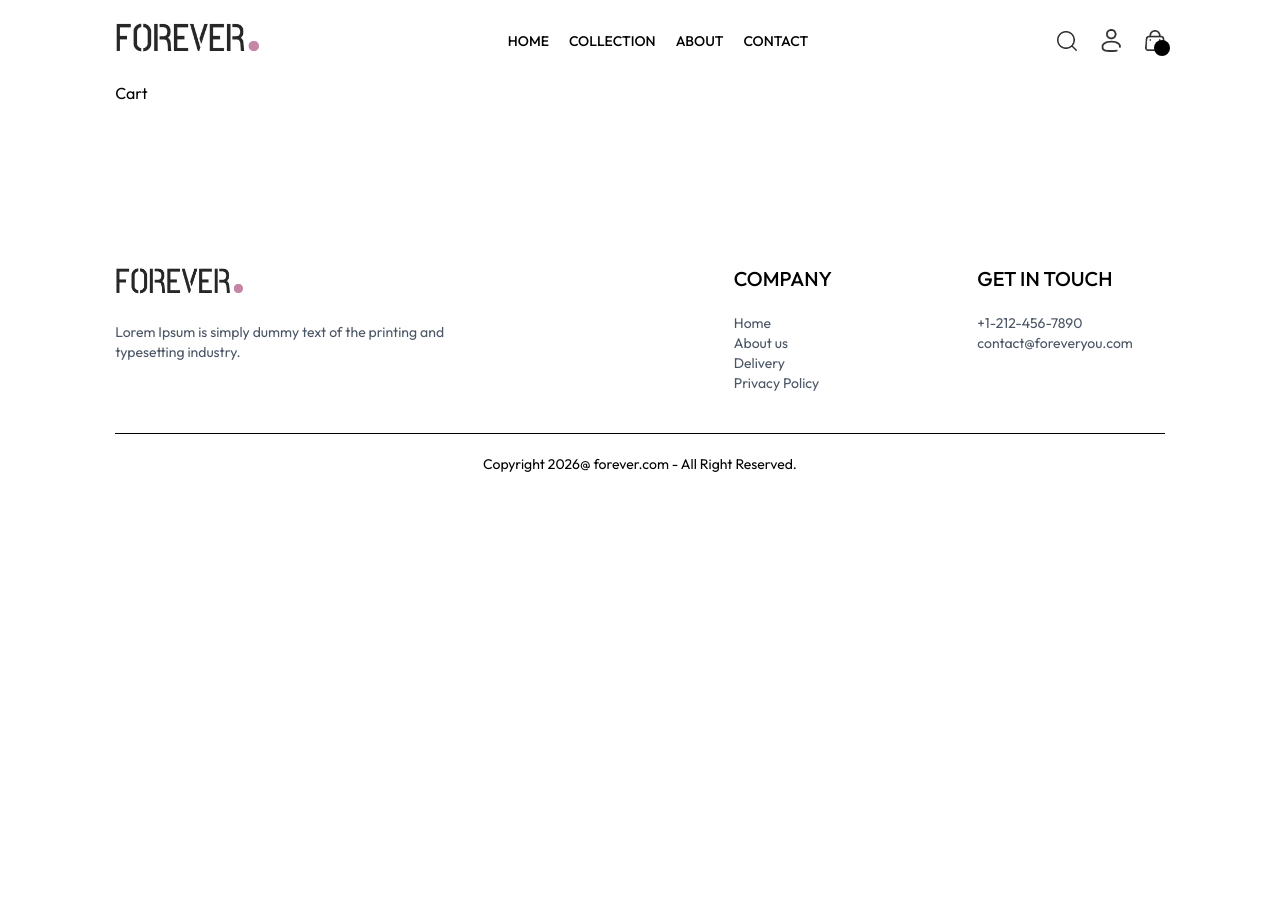
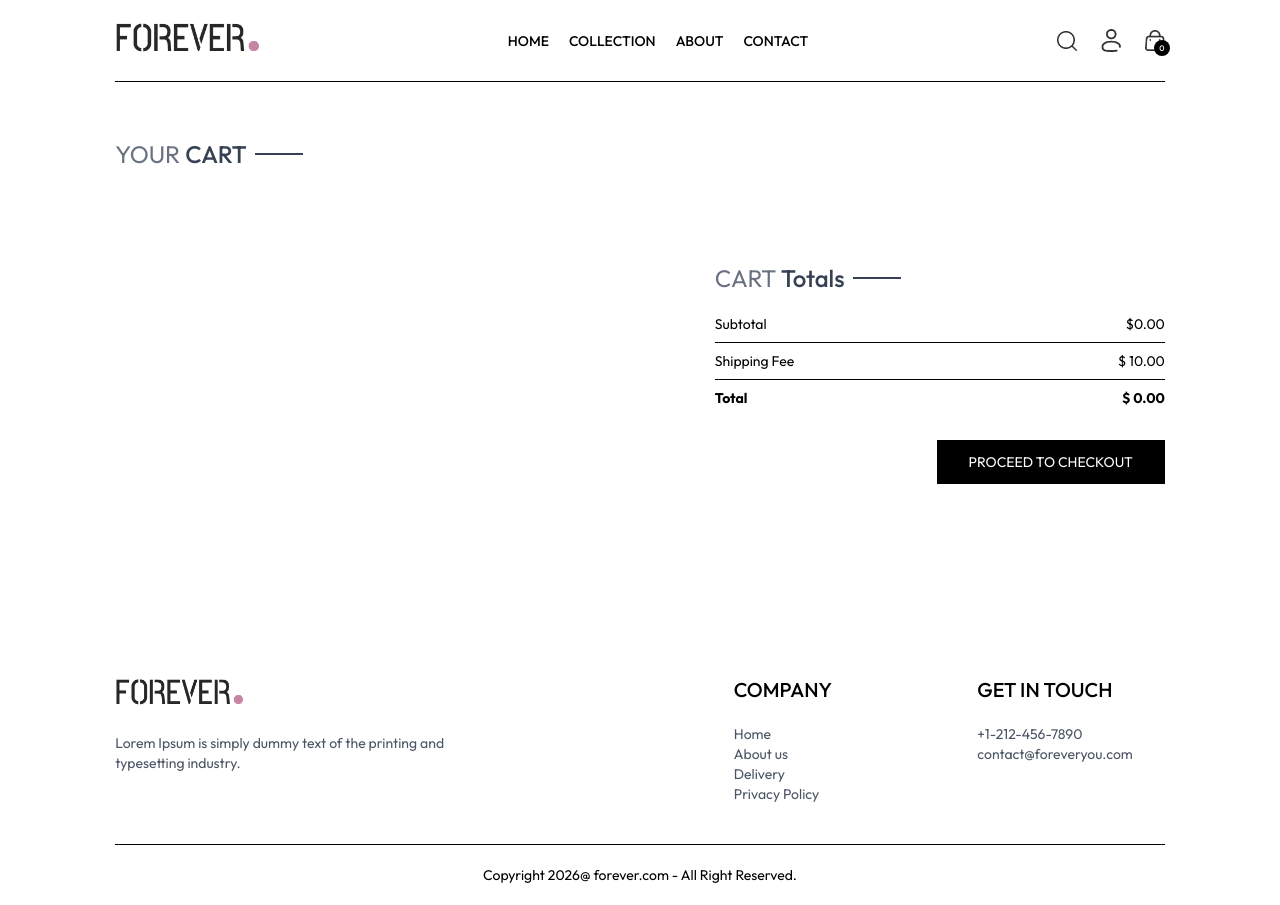
Before and after one commit to ghimireprashanna/ecommerce-app, a React (Vite) app in the folder frontend/: page /cart in a window 1280 px wide. Before the commit the page ends 800 px from the top, so only its background shows below. Built offline with nearby package versions, Linux system fonts and the light colour scheme.

Commit message:
cartPage

```diff
--- /dev/null
+++ b/frontend/src/components/CartTotal.jsx
@@ -0,0 +1,41 @@
+import React, { useContext } from "react";
+import { ShopContext } from "../context/ShopContext";
+import Title from "./Title";
+
+const CartTotal = () => {
+  const { currency, delivery_fee, getCartAmount } = useContext(ShopContext);
+
+  return (
+    <div className="w-full">
+      <div className="text-2xl">
+        <Title text1={"CART"} text2={"Totals"} />
+      </div>
+      <div className="flex flex-col gap-2 mt-2 text-sm">
+        <div className="flex justify-between">
+          <p>Subtotal</p>
+          <p>
+            {currency}
+            {getCartAmount()}.00
+          </p>
+        </div>
+        <hr />
+        <div className="flex justify-between">
+          <p>Shipping Fee</p>
+          <p>
+            {currency} {delivery_fee}.00
+          </p>
+        </div>
+        <hr />
+        <div className="flex justify-between">
+          <b>Total</b>
+          <b>
+            {currency}{" "}
+            {getCartAmount() === 0 ? 0 : getCartAmount() + delivery_fee}.00
+          </b>
+        </div>
+      </div>
+    </div>
+  );
+};
+
+export default CartTotal;
--- a/frontend/src/context/ShopContext.jsx
+++ b/frontend/src/context/ShopContext.jsx
@@ -1,6 +1,7 @@
 import { createContext, useEffect, useState } from "react";
 import { products } from "../assets/assets"
 import { toast } from "react-toastify"
+import {useNavigate} from "react-router-dom"
 
 export const ShopContext = createContext()
 
@@ -11,6 +12,7 @@
     const [search, setSearch] = useState('');
     const [showSearch, setShowSearch] = useState(false);
     const [cartItems, setCartItems] = useState({});
+    const navigate =useNavigate();
 
     const addToCart = async (itemId, size)=>{
 
@@ -46,19 +48,45 @@
                         totalCount += cartItems[items][item];
                     }
                 } catch (error) {
+                    console.error(error);
+                }
+            }
+
+        }
+        return totalCount;
+    }
+
+    const updateQuantity = async (itemId, size, quantity)=>{
+        let cartData = structuredClone(cartItems);
+
+        cartData[itemId][size] = quantity;
+        setCartItems(cartData);
+    }
+
+    const getCartAmount = () => {
+        let totalAmount = 0;
+        for(const items in cartItems){
+            let itemInfo = products.find((product)=>product._id === items);
+            for(const item in cartItems[items]){
+                try {
+                    if(cartItems[items][item]> 0){
+                        totalAmount += itemInfo.price * cartItems[items][item];
+                    }
+                } catch (error) {
+                    console.log(error);
 
                 }
             }
-            return totalCount;
         }
+        return totalAmount;
     }
-
 
     const value ={
         products, currency, delivery_fee,
         search, setSearch, showSearch, setShowSearch,
         cartItems, addToCart,
-        getCartCount
+        getCartCount, updateQuantity,
+        getCartAmount, navigate
     }
 
     return(
--- a/frontend/src/pages/Cart.jsx
+++ b/frontend/src/pages/Cart.jsx
@@ -1,8 +1,74 @@
-import React from 'react'
+import React, { useContext, useEffect, useState } from 'react'
+import { ShopContext } from '../context/ShopContext'
+import Title from '../components/Title'
+import { assets } from '../assets/assets'
+import CartTotal from '../components/cartTotal'
+
 
 const Cart = () => {
+  const {products, currency, cartItems, updateQuantity, navigate} = useContext(ShopContext);
+
+  const [cartData, setCartData]= useState([]);
+
+  useEffect(()=>{
+    const tempData = [];
+    for(const items in cartItems){
+      for(const item in cartItems[items]){
+        if(cartItems[items][item] > 0){
+          tempData.push({
+            _id: items,
+            size: item,
+            quantity: cartItems[items][item]
+          })
+        }
+      }
+    }
+    setCartData(tempData);
+
+  },[cartItems])
+
   return (
-    <div>Cart</div>
+    <div className='border-t pt-14'>
+      <div className='text-2xl mb-3'>
+        <Title text1={'YOUR'} text2={'CART'}/>
+      </div>
+      <div>
+        {
+          cartData.map((item, index)=>{
+            const productData = products.find((product)=>product._id === item._id);
+            return(
+              <div key={index} className='py-4 border-b text-gray-700 grid grid-cols-[4fr_0.5fr_0.5fr] sm:grid-cols-[4fr_2fr_0.5fr] items-center gap-4'>
+                <div className='flex items-start gap-6'>
+                  <img className='w-16 sm:w-20' src={productData.image[0]} alt="" />
+                  <div>
+                    <p className='text-xs sm:text-lg font-medium'>{productData.name}</p>
+                    <div className='flex items-center gap-5 mt-2'>
+                      <p>{currency}{productData.price}</p>
+                      <p className="px-2 sm:px-3 sm:py-1 border bg-slate-50">{item.size}</p>
+                    </div>
+                  </div>
+
+                </div>
+                <input onChange={(e)=> e.target.value === '' || e.target.value ==='0' ? null : updateQuantity(item._id, item.size,Number(e.target.value))} type="number" className=' border max-w-10 sm:max-w-20 px-1 sm:px-2 py-1' min={1} defaultValue={item.quantity} />
+                <img onClick={()=>updateQuantity(item._id, item.size, 0)} src={assets.bin_icon} className='w-4 mr-4 sm:w-5 cursor-pointer' alt="" />
+
+              </div>
+            )
+          })
+        }
+      </div>
+      <div className='flex justify-end my-20'>
+        <div className='w-full sm:w-[450px]'>
+          <CartTotal/>
+          <div className='w-full text-end'>
+            <button onClick={()=>navigate('/place-order')} className='bg-black text-white text-sm my-8 px-8 py-3'>PROCEED TO CHECKOUT</button>
+          </div>
+
+        </div>
+
+      </div>
+
+    </div>
   )
 }
 
```
